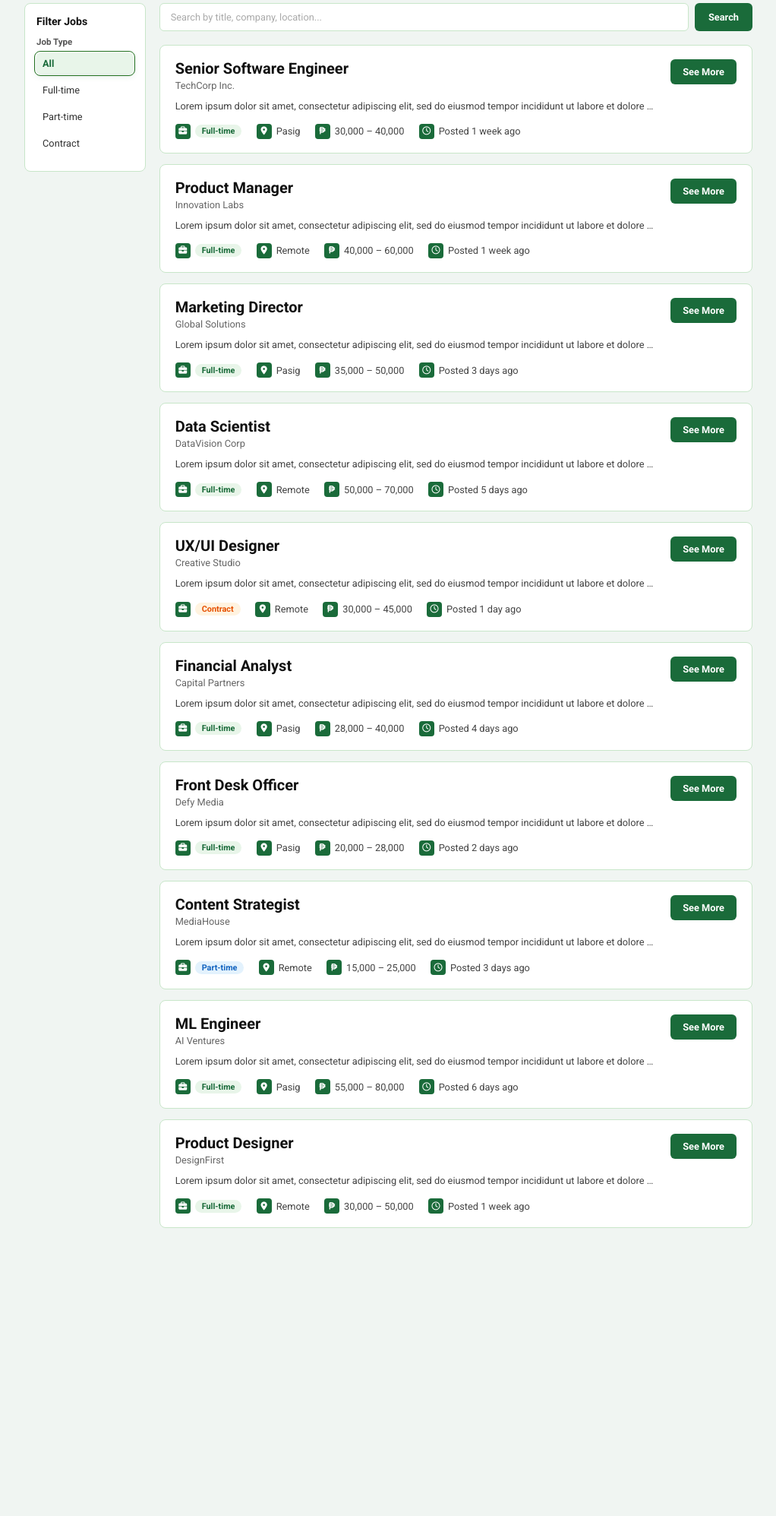
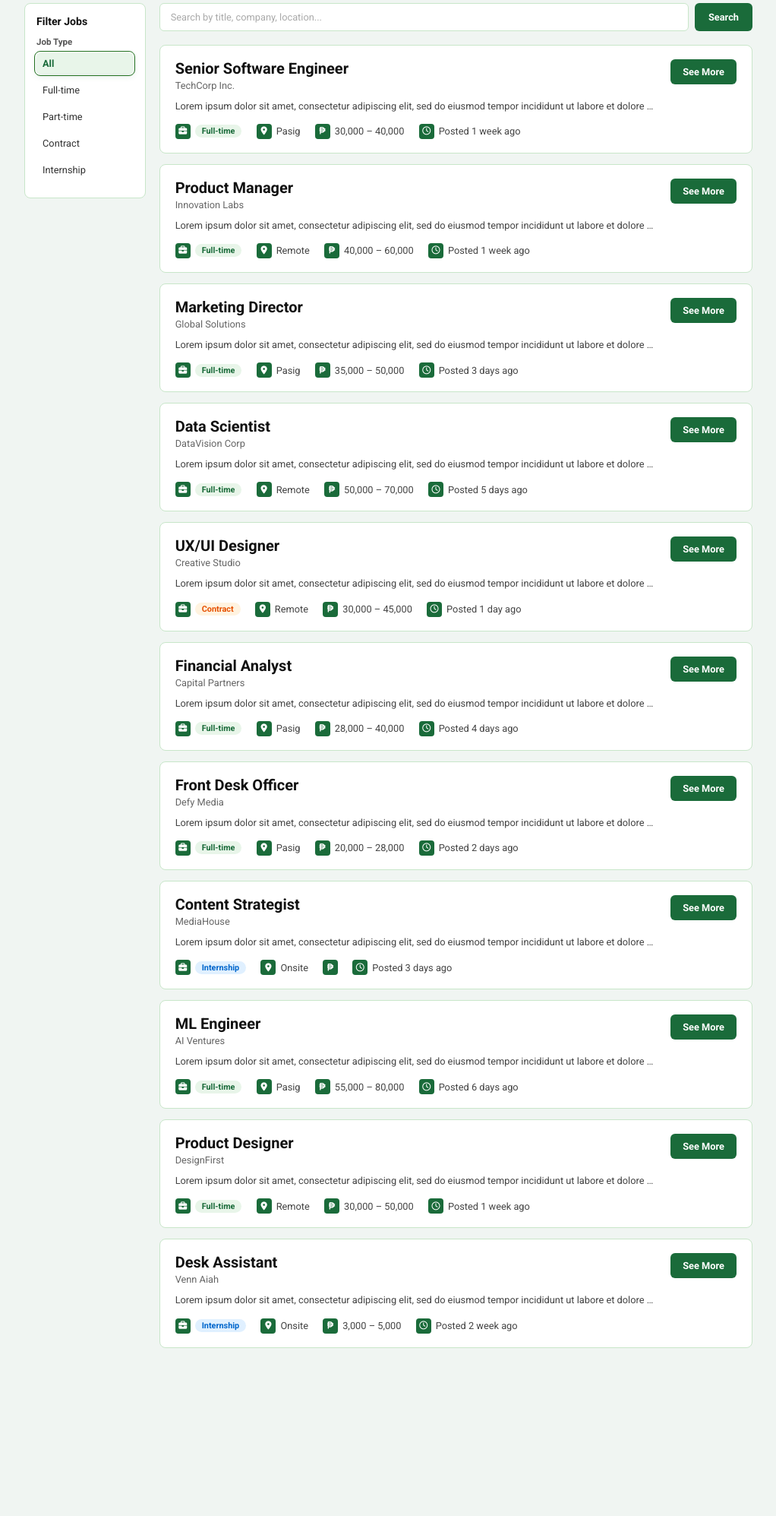
Before and after one commit to Raidev07/Alumni-Portal, a PHP site: page /jobs.php in a window 1280 px wide. Shown: the part 223-2218 px from the top of the page at 76% size, without its empty margins (254-1276 px from the left). Before the commit the page ends 1839 px from the top, so only its background shows below. Run offline with PHP 8.4, Linux system fonts and the light colour scheme; the visitor is signed in with stand-in values (Sample User, id 1).

Commit message:
email fix

```diff
--- a/assets/css/events.css
+++ b/assets/css/events.css
@@ -785,7 +785,8 @@ h1 {
 }
 
 .btn-back:hover {
-    background: #f5f5f5;
+        background:#1a6b3a;
+        color: #ffffff;
 }
 
 .detail-event-type {
--- a/assets/css/jobs.css
+++ b/assets/css/jobs.css
@@ -448,6 +448,10 @@ h1 {
     background: #fff3e0;
     color: #e65100;
 }
+.badge-in {
+    background-color: #e0f0ff;
+    color: #0066cc;
+}
 
 .apply-btn {
     background: #1a6b3a;
@@ -786,7 +790,8 @@ h1 {
 }
 
 .btn-back:hover {
-    background: #f5f5f5;
+    background:#1a6b3a;
+        color: #ffffff;
 }
 
 /* ─── RESPONSIVE BREAKPOINTS ─────────────────────────────────────────────────── */
--- a/assets/css/style.css
+++ b/assets/css/style.css
@@ -432,7 +432,7 @@ body {
     top: 25px;
     left: 25px;
     font-size: 0.75rem;
-    color: #4caf50;
+    color: #006e14;
     padding: 5px 15px;
     border-radius: 30px;
     font-weight: 600;
@@ -506,7 +506,7 @@ body {
 
 .card .card-button {
     padding: 10px 20px;
-    border-radius: 10px;
+    border-radius: 5px;
     font-size: 0.81rem;
     font-weight: 600;
     color: #006e14;
--- a/assets/js/jobscript.js
+++ b/assets/js/jobscript.js
@@ -16,7 +16,7 @@ const jobs = [
         req: "5+ years of experience in Node.js or Java. Strong understanding of REST APIs and microservices architecture.",
         benefits:
             "HMO coverage, performance bonus, paid leaves, hybrid options after probation.",
-        link: "https://jobstreet.com",
+        link: "https://mail.google.com/mail/?view=cm&fs=1&to=rollamas_justinebryle@plpasig.edu.ph",
         email: "hr@techcorp.com",
     },
     {
@@ -32,7 +32,7 @@ const jobs = [
         category: "Product",
         req: "3+ years in product management. Experience with Agile and data-driven decision making.",
         benefits: "Full remote setup, HMO, equipment allowance.",
-        link: "https://jobstreet.com",
+        link: "https://mail.google.com/mail/?view=cm&fs=1&to=rollamas_justinebryle@plpasig.edu.ph",
         email: "careers@innovationlabs.ph",
     },
     {
@@ -48,7 +48,7 @@ const jobs = [
         category: "Marketing",
         req: "7+ years of marketing experience. Proven track record in brand management and team leadership.",
         benefits: "Car allowance, HMO, executive benefits package.",
-        link: "https://jobstreet.com",
+        link: "https://mail.google.com/mail/?view=cm&fs=1&to=rollamas_justinebryle@plpasig.edu.ph",
         email: "hr@globalsolutions.com",
     },
     {
@@ -64,7 +64,7 @@ const jobs = [
         category: "Engineering",
         req: "Proficiency in Python, SQL, and ML frameworks (TensorFlow/PyTorch). Experience with data pipelines and visualization tools.",
         benefits: "Remote-first culture, learning budget, stock options.",
-        link: "https://jobstreet.com",
+        link: "https://mail.google.com/mail/?view=cm&fs=1&to=rollamas_justinebryle@plpasig.edu.ph",
         email: "jobs@datavision.com",
     },
     {
@@ -80,7 +80,7 @@ const jobs = [
         category: "Design",
         req: "Portfolio required. Proficiency in Figma and experience working with design systems.",
         benefits: "Flexible hours, project-based completion bonuses.",
-        link: "https://jobstreet.com",
+        link: "https://mail.google.com/mail/?view=cm&fs=1&to=rollamas_justinebryle@plpasig.edu.ph",
         email: "studio@creative.ph",
     },
     {
@@ -96,7 +96,7 @@ const jobs = [
         category: "Finance",
         req: "CPA preferred. 2+ years in financial analysis or audit. Proficiency in Excel and financial modeling.",
         benefits: "Rice allowance, HMO, 13th month pay.",
-        link: "https://jobstreet.com",
+        link: "https://mail.google.com/mail/?view=cm&fs=1&to=rollamas_justinebryle@plpasig.edu.ph",
         email: "hr@capitalpartners.ph",
     },
     {
@@ -112,23 +112,23 @@ const jobs = [
         category: "Operations",
         req: "Excellent communication skills. Experience in customer-facing or administrative roles preferred.",
         benefits: "HMO, uniform allowance, paid leaves.",
-        link: "https://jobstreet.com",
+        link: "https://mail.google.com/mail/?view=cm&fs=1&to=rollamas_justinebryle@plpasig.edu.ph",
         email: "hr@defymedia.ph",
     },
     {
         id: 8,
         title: "Content Strategist",
         company: "MediaHouse",
-        type: "Part-time",
-        location: "Remote",
-        salary: "15,000 – 25,000",
+        type: "Internship",
+        location: "Onsite",
+        salary: "",
         posted: "3 days ago",
         desc: "Lorem ipsum dolor sit amet, consectetur adipiscing elit, sed do eiusmod tempor incididunt ut labore et dolore magna aliqua.",
-        modality: "Remote",
+        modality: "Onsite",
         category: "Marketing",
         req: "Strong writing and SEO skills. Experience with CMS tools such as WordPress or Contentful.",
         benefits: "Flexible schedule, project completion bonuses.",
-        link: "https://jobstreet.com",
+        link: "https://mail.google.com/mail/?view=cm&fs=1&to=rollamas_justinebryle@plpasig.edu.ph",
         email: "content@mediahouse.ph",
     },
     {
@@ -144,7 +144,7 @@ const jobs = [
         category: "Engineering",
         req: "Experience with MLOps, Kubernetes, and model serving frameworks. Strong Python expertise required.",
         benefits: "Stock options, comprehensive HMO, remote flexibility.",
-        link: "https://jobstreet.com",
+        link: "https://mail.google.com/mail/?view=cm&fs=1&to=rollamas_justinebryle@plpasig.edu.ph",
         email: "ml@aiventures.ph",
     },
     {
@@ -161,12 +161,29 @@ const jobs = [
         req: "3+ years in product design. Strong portfolio demonstrating both UX thinking and visual design skills.",
         benefits:
             "100% remote, equipment stipend, learning and development budget.",
-        link: "https://jobstreet.com",
+        link: "https://mail.google.com/mail/?view=cm&fs=1&to=rollamas_justinebryle@plpasig.edu.ph",
         email: "design@designfirst.ph",
+    },
+    {
+        id: 11,
+        title: "Desk Assistant",
+        company: "Venn Aiah",
+        type: "Internship",
+        location: "Onsite",
+        salary: "3,000 – 5,000",
+        posted: "2 week ago",
+        desc: "Lorem ipsum dolor sit amet, consectetur adipiscing elit, sed do eiusmod tempor incididunt ut labore et dolore magna aliqua.",
+        modality: "Onsite",
+        category: "Assistant",
+        req: "Individuals who are confident with their skills in speaking to clients via email, scheduling tasks, finishing deadlings are encouraged to apply.",
+        benefits:
+            "Free food and coffee within building premises, paid internship",
+        link: "https://mail.google.com/mail/?view=cm&fs=1&to=rollamas_justinebryle@plpasig.edu.ph",
+        email: "Venn_aiah@gmail.com.ph",
     },
 ];
 
-let activeType = "all"; // CURRENT FILTER STATE (ALL / FULL-TIME / PART-TIME / CONTRACT)
+let activeType = "all"; // CURRENT FILTER STATE (ALL / FULL-TIME / PART-TIME / CONTRACT / Internship)
 
 // RENDER JOBSSS FUNCTIONNN
 // RESPONSIBLE FOR DISPLAYING JOB CARDS BASED ON FILTER + SEARCH
@@ -247,8 +264,10 @@ function renderJobs() {
 function badgeClass(type) {
     if (type === "Full-time") return "badge-ft";
     if (type === "Part-time") return "badge-pt";
-    return "badge-ct"; // DEFAULT = CONTRACTTT
+    if (type === "Internship") return "badge-in";
+    return "badge-ct";
 }
+
 
 // OPEN DETAIL FUNCTION (SHOW WHEN SEE MORE BTN IS CLICKED)
 function openDetail(id) {
@@ -381,6 +400,7 @@ document.getElementById("postBtn").addEventListener("click", () => {
 // FILTER SIDEBARRR (CLICK EVENT)
 document.querySelectorAll(".filter-item").forEach((el) => {
     el.addEventListener("click", () => {
+        console.log("Filter clicked:", el.dataset.filter); // ADD THIS
         document
             .querySelectorAll(".filter-item")
             .forEach((e) => e.classList.remove("active"));
--- a/index.php
+++ b/index.php
@@ -290,7 +290,7 @@
                     <li><a href="index.php">Home</a></li>
                     <li><a href="jobs.php">Jobs</a></li>
                     <li><a href="events.php">Events</a></li>
-                    <li><a href="#">Contact</a></li>
+                    <li><a href="contact.php">Contact</a></li>
                 </ul>
             </div>
 
--- a/jobs.php
+++ b/jobs.php
@@ -64,6 +64,7 @@
                         <option>Full-time</option>
                         <option>Part-time</option>
                         <option>Contract</option>
+                        <option>Internship</option>
                     </select>
                 </div>
                 <div class="form-group">
@@ -174,6 +175,7 @@
                 <div class="filter-item" data-filter="Full-time">Full-time</div>
                 <div class="filter-item" data-filter="Part-time">Part-time</div>
                 <div class="filter-item" data-filter="Contract">Contract</div>
+                <div class="filter-item" data-filter="Internship">Internship</div>
             </aside>
             <main class="main">
                 <div class="search-row">
```
Also changed, not shown: assets/js/eventscript.js (+6 -6 lines).
